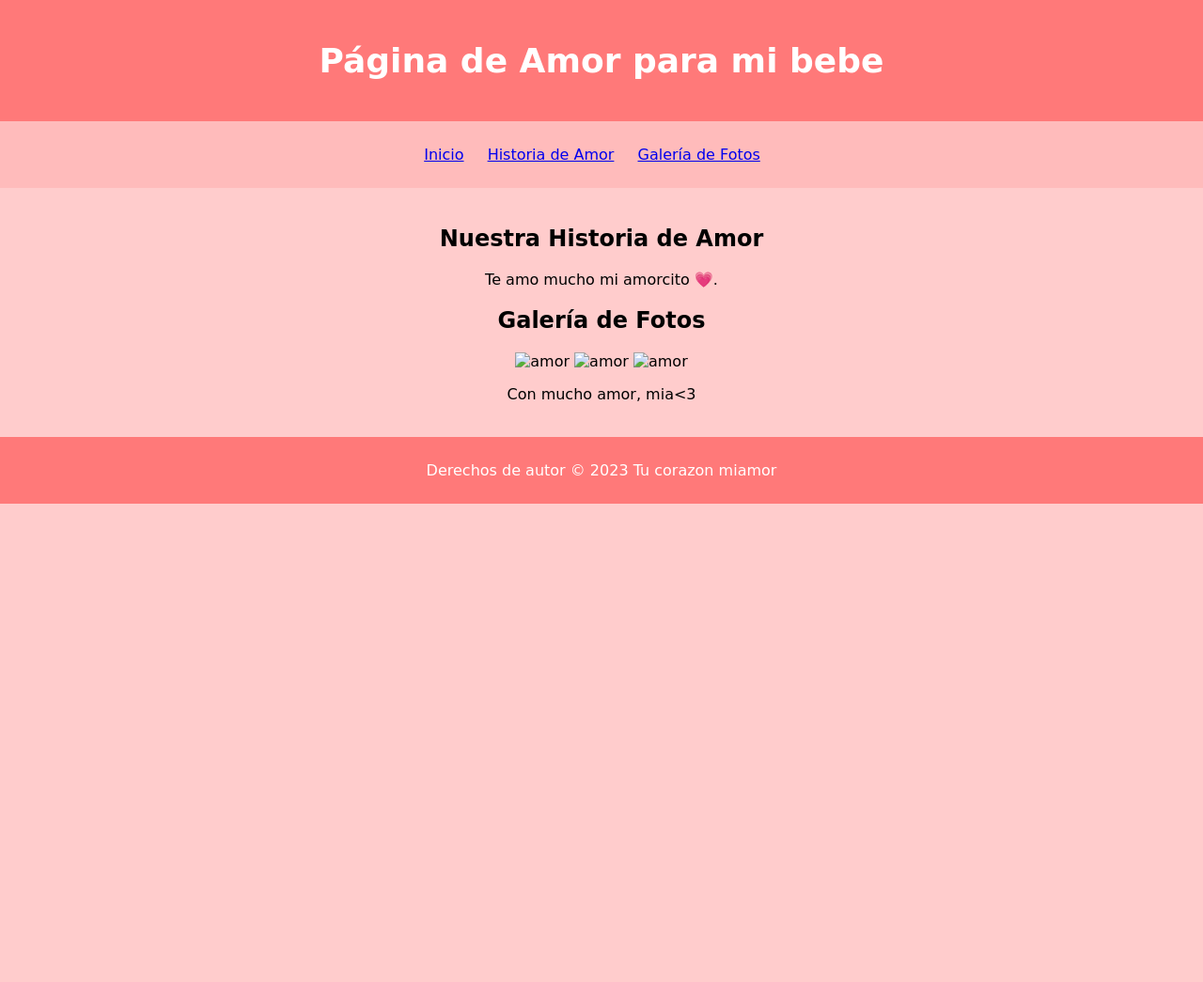
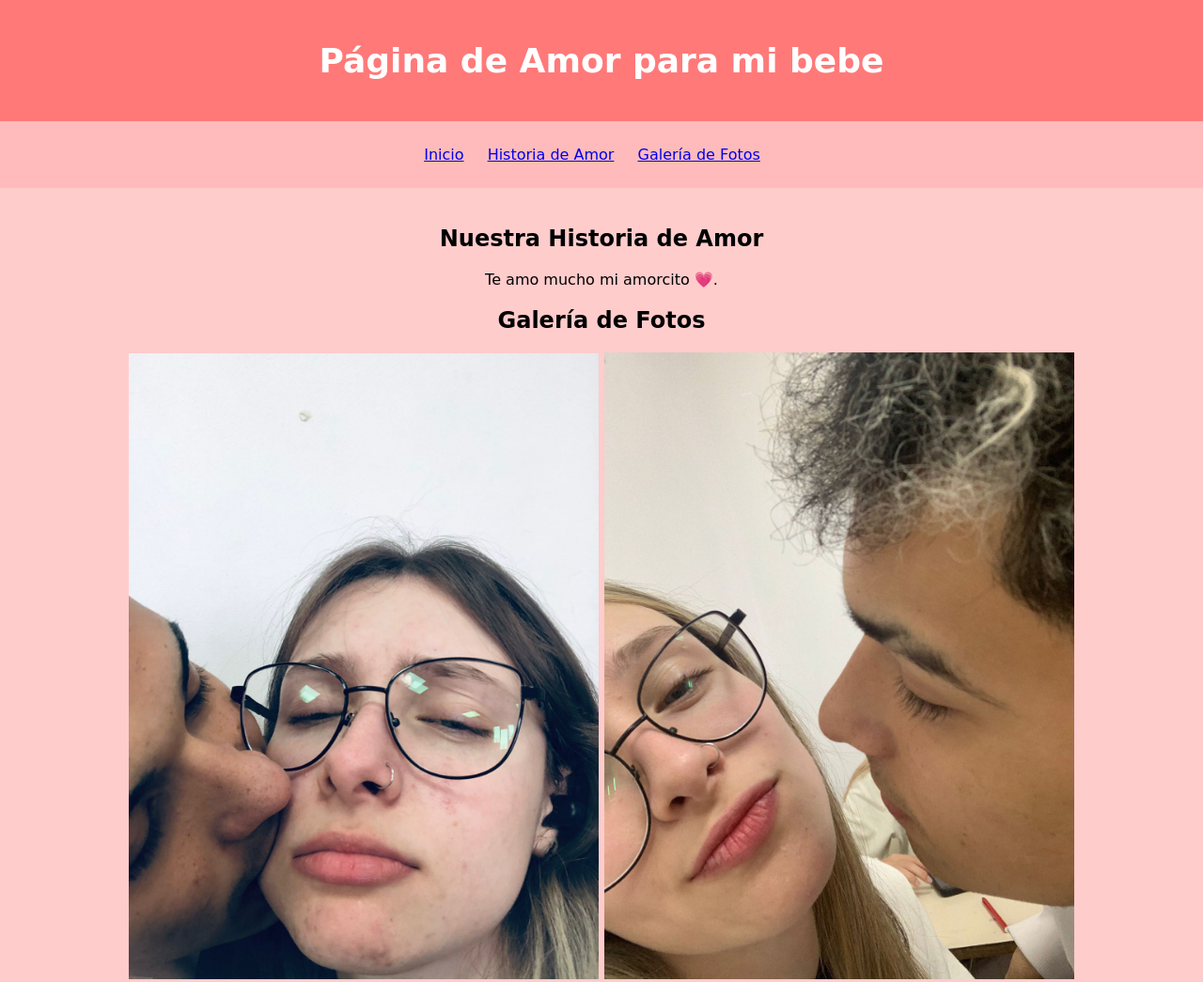
Before and after one commit to miaappp/mi-primera-pagina-web, a plain HTML site: page index.html in a window 1280 px wide. Shown: the top 1045 px of the page at 94% size. Before the commit the page ends 800 px from the top, so only its background shows below. Drawn offline with Linux system fonts and the light colour scheme.

Commit message:
Update index.html

```diff
--- a/index.html
+++ b/index.html
@@ -60,9 +60,10 @@
         <p>Te amo mucho mi amorcito 💗.</p>
 
         <h2>Galería de Fotos</h2>
-        <img src="amor.jpeg" alt="amor" width="500">
-        <img src="amor2.jpeg" alt="amor" width="500">
-        <img src="amor3.jpeg" alt="amor" width="500">
+        <img src="https://miaappp.github.io/mi-primera-pagina-web/imagenes/amor.jpeg" alt="amor" width="500">
+
+        <img src="https://miaappp.github.io/mi-primera-pagina-web/imagenes/amor2.jpeg" alt="amor" width="500">
+        <img src="https://miaappp.github.io/mi-primera-pagina-web/imagenes/amor3.jpeg" alt="amor" width="500">
 
         <p>Con mucho amor, mia<3</p>
 
```
